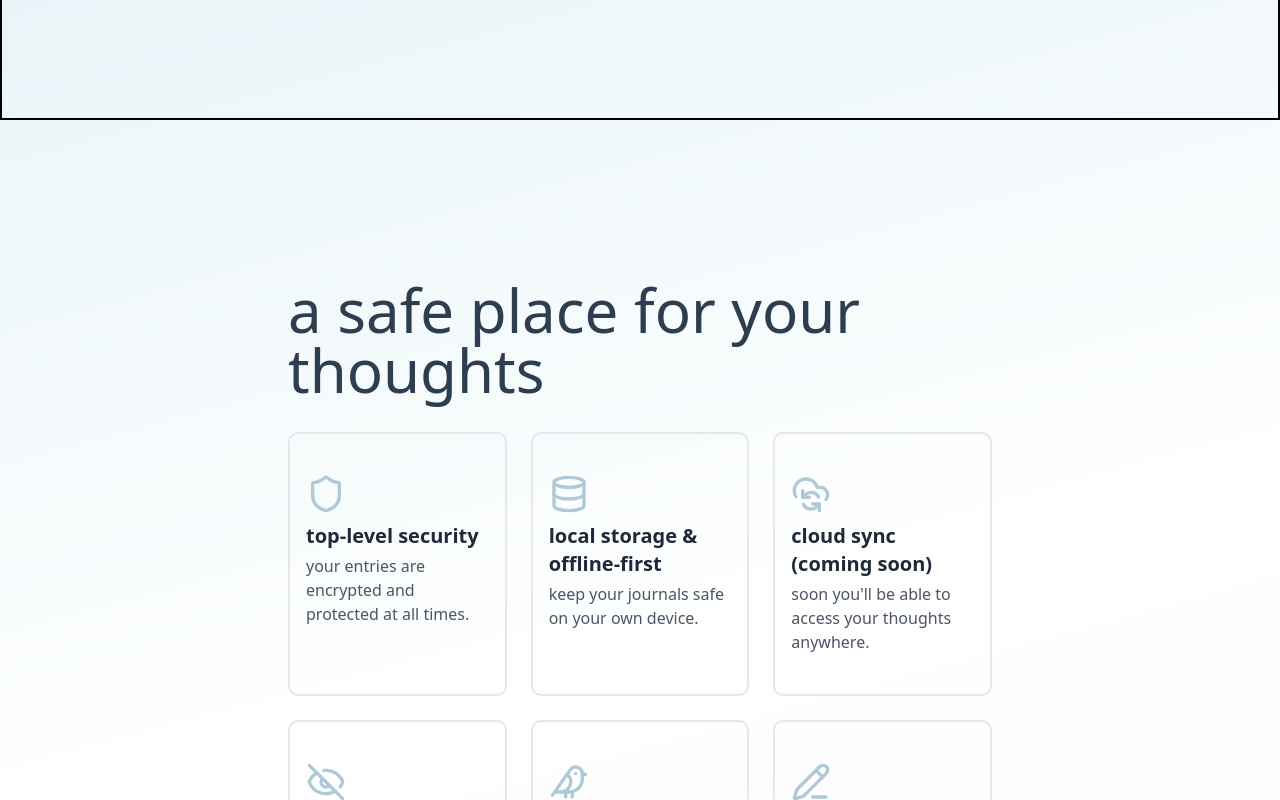
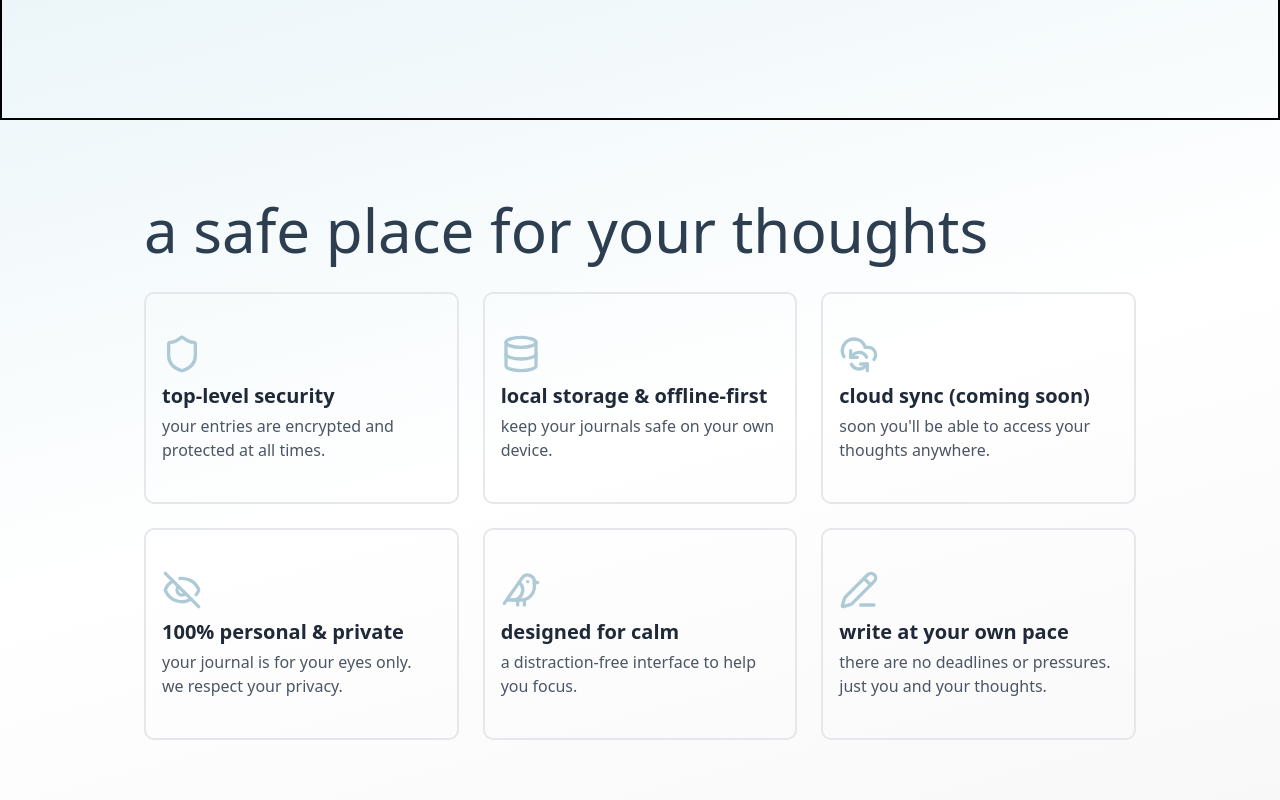
Before and after one commit to Stageddat/shelter-web, a Next.js app: page / in a window 1280 px wide. Shown: the part 680-1480 px from the top of the page. Built offline with nearby package versions, Linux system fonts and the light colour scheme.

Commit message:
feat: change margin in features

```diff
--- a/src/components/landing/sections/Features.tsx
+++ b/src/components/landing/sections/Features.tsx
@@ -3,7 +3,7 @@ import { features } from "@/data/landing/features";
 
 export default function Features() {
   return (
-    <main className="flex flex-col gap-x-16 px-72 py-40">
+    <main className="flex flex-col gap-x-16 px-36 py-20">
       <h2 className="mb-8 text-6xl">a safe place for your thoughts</h2>
       <section className="grid grid-cols-3 gap-6">
         {features.map((feature) => (
```
